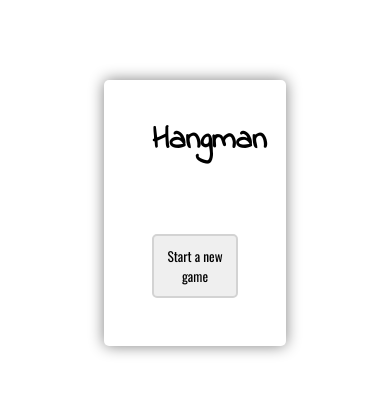
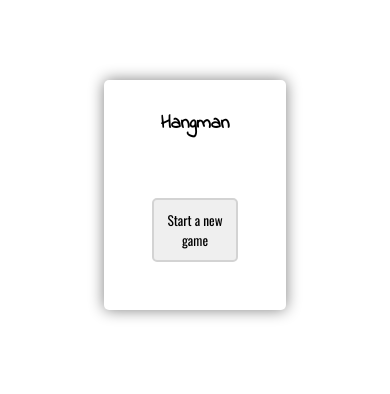
Before and after one commit to mhj212/hangman, a plain HTML site: page index.html in a window 390 px wide. Drawn offline with nearby package versions, Linux system fonts and the light colour scheme.

Commit message:
Made h1 responsive

```diff
--- a/styles.css
+++ b/styles.css
@@ -27,3 +27,10 @@
   border: 2px solid lightgrey;
   border-radius: 5px;
 }
+
+
+@media (max-width: 500px){
+  h1{
+        font-size: 1.2em;
+  }
+}
```
